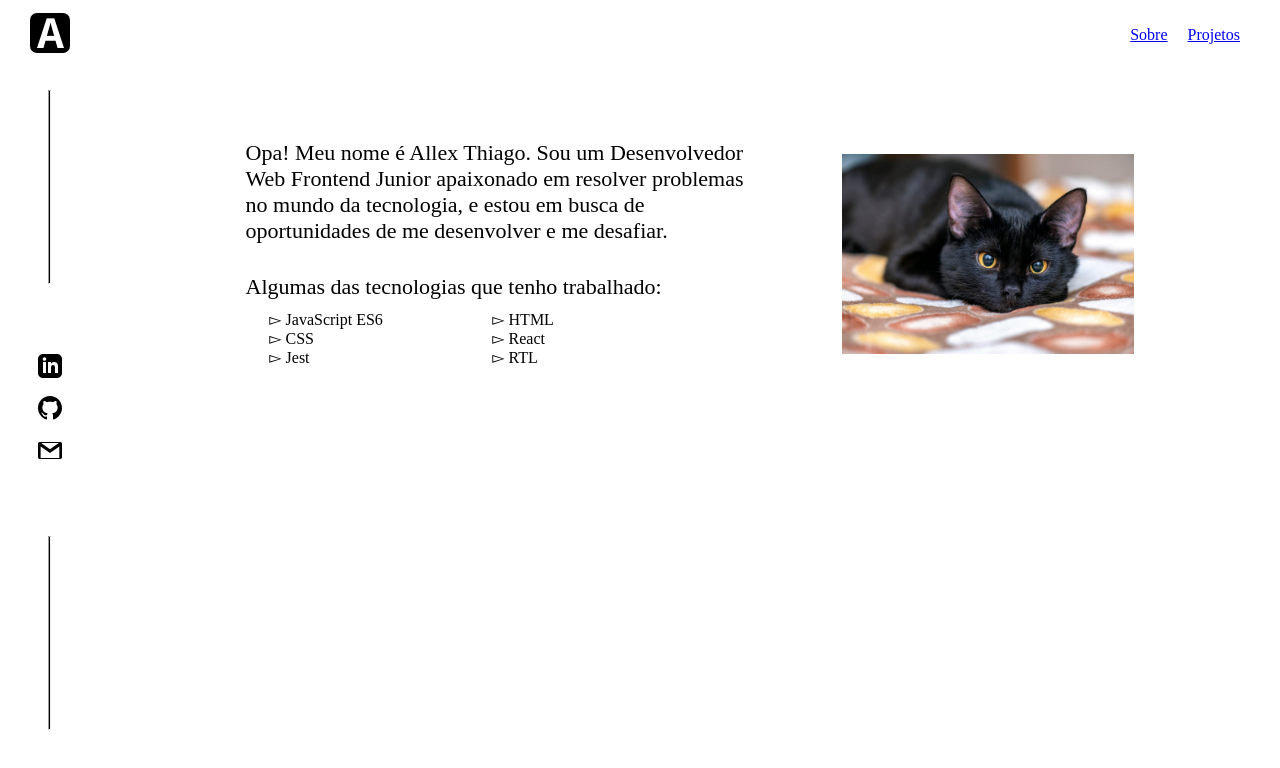
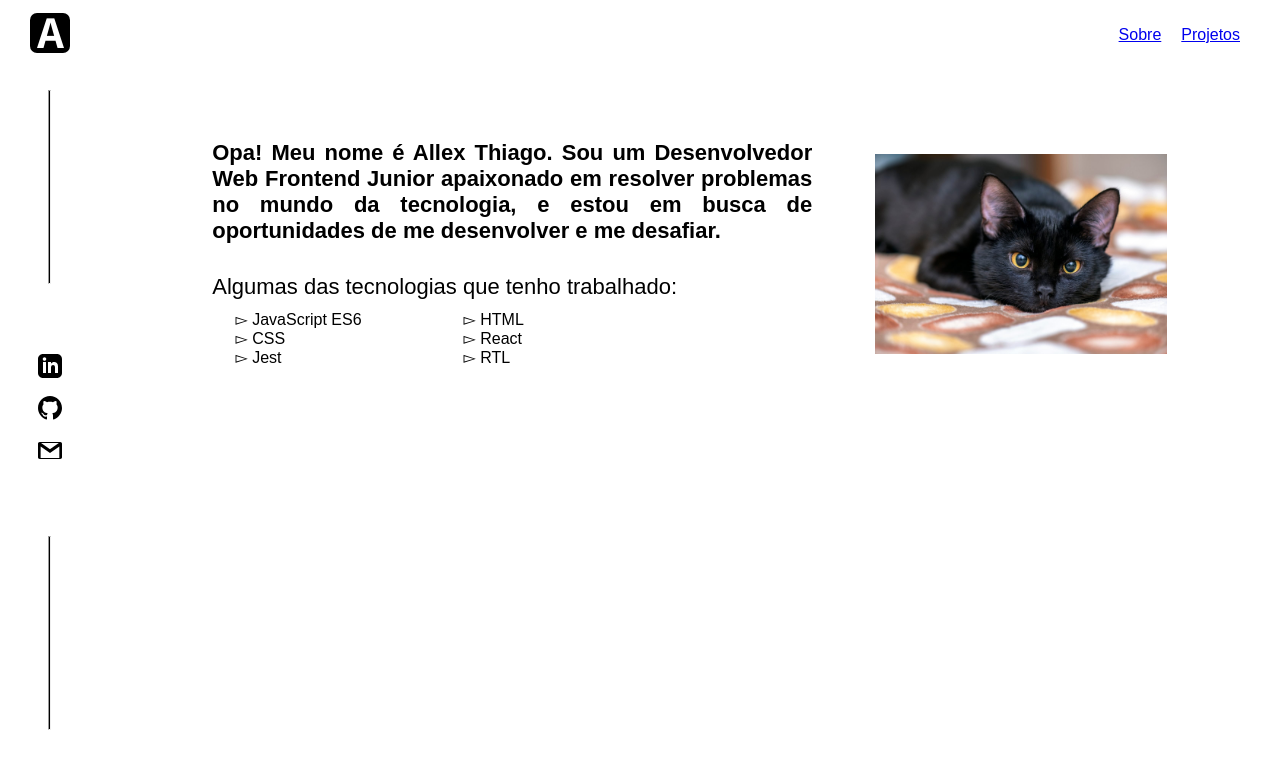
Before and after one commit to AllexThiagoSR/personal-site, a Next.js app: page / in a window 1280 px wide. Shown: the top 768 px of the page. Built offline with nearby package versions, Linux system fonts and the light colour scheme.

Commit message:
feat: Adiciona um ícone na barra com título da página

```diff
--- a/src/pages/_app.js
+++ b/src/pages/_app.js
@@ -3,12 +3,13 @@ import '../styles/globals.css';
 import '../styles/RootPage.css';
 import Aside from '@/components/Aside';
 import Head from 'next/head';
+import logo from '../images/logo.png'
 
 export default function App({ Component, pageProps }) {
   return (
     <>
       <Head>
-        <link rel="icon" href="images/placeholderImage.jpg" type="image/jpeg" />
+        <link rel="icon" href={ logo.src } type="image/png" />
       </Head>
       <Header />
       <div className="layout-default">
--- a/src/pages/index.js
+++ b/src/pages/index.js
@@ -14,7 +14,7 @@ export default function Home() {
       <main>
         <section className="short-description">
           <div>
-            <p>
+            <p className="short-description-text">
               Opa! Meu nome é Allex Thiago.
               Sou um Desenvolvedor Web Frontend Junior
               apaixonado em resolver problemas no mundo da tecnologia,
--- a/src/styles/RootPage.css
+++ b/src/styles/RootPage.css
@@ -6,8 +6,13 @@
 }
 
 .short-description p {
-  max-width: 500px;
   font-size: 22px;
+}
+
+.short-description p.short-description-text {
+  max-width: 600px;
+  font-weight: 800;
+  text-align: justify;
 }
 
 .skills-wrapper {
--- a/src/styles/globals.css
+++ b/src/styles/globals.css
@@ -1,114 +1,6 @@
-/* :root {
-  --max-width: 1100px;
-  --border-radius: 12px;
-  --font-mono: ui-monospace, Menlo, Monaco, 'Cascadia Mono', 'Segoe UI Mono',
-    'Roboto Mono', 'Oxygen Mono', 'Ubuntu Monospace', 'Source Code Pro',
-    'Fira Mono', 'Droid Sans Mono', 'Courier New', monospace;
-
-    --foreground-rgb: 255, 255, 255;
-    --background-start-rgb: 0, 0, 0;
-    --background-end-rgb: 0, 0, 0;
-
-    --primary-glow: radial-gradient(rgba(1, 65, 255, 0.4), rgba(1, 65, 255, 0));
-    --secondary-glow: linear-gradient(
-      to bottom right,
-      rgba(1, 65, 255, 0),
-      rgba(1, 65, 255, 0),
-      rgba(1, 65, 255, 0.3)
-    );
-
-    --tile-start-rgb: 2, 13, 46;
-    --tile-end-rgb: 2, 5, 19;
-    --tile-border: conic-gradient(
-      #ffffff80,
-      #ffffff40,
-      #ffffff30,
-      #ffffff20,
-      #ffffff10,
-      #ffffff10,
-      #ffffff80
-    );
-
-    --callout-rgb: 20, 20, 20;
-    --callout-border-rgb: 108, 108, 108;
-    --card-rgb: 100, 100, 100;
-    --card-border-rgb: 200, 200, 200;
-}
-
-@media (prefers-color-scheme: dark) {
-  :root {
-    --foreground-rgb: 255, 255, 255;
-    --background-start-rgb: 0, 0, 0;
-    --background-end-rgb: 0, 0, 0;
-
-    --primary-glow: radial-gradient(rgba(1, 65, 255, 0.4), rgba(1, 65, 255, 0));
-    --secondary-glow: linear-gradient(
-      to bottom right,
-      rgba(1, 65, 255, 0),
-      rgba(1, 65, 255, 0),
-      rgba(1, 65, 255, 0.3)
-    );
-
-    --tile-start-rgb: 2, 13, 46;
-    --tile-end-rgb: 2, 5, 19;
-    --tile-border: conic-gradient(
-      #ffffff80,
-      #ffffff40,
-      #ffffff30,
-      #ffffff20,
-      #ffffff10,
-      #ffffff10,
-      #ffffff80
-    );
-
-    --callout-rgb: 20, 20, 20;
-    --callout-border-rgb: 108, 108, 108;
-    --card-rgb: 100, 100, 100;
-    --card-border-rgb: 200, 200, 200;
-  }
-}
-
-* {
-  box-sizing: border-box;
-  padding: 0;
-  margin: 0;
-}
-
-html {
-  color-scheme: dark;
-}
-
-html,
-body {
-  max-width: 100vw;
-  overflow-x: hidden;
-}
-
-body {
-  color: rgb(var(--foreground-rgb));
-  background: linear-gradient(
-      to bottom,
-      transparent,
-      rgb(var(--background-end-rgb))
-    )
-    rgb(var(--background-start-rgb));
-}
-
-a {
-  color: inherit;
-  text-decoration: none;
-}
-
-@media (prefers-color-scheme: dark) {
-  html {
-    color-scheme: dark;
-  }
-} */
 * {
   margin: 0;
-  /* background-color: black;
-  color: white;
-  fill: white; */
+  font-family: "Rubik", sans-serif;
 }
 
 body {
```
Also changed, not shown: src/images/logo.png (added), src/images/logo.svg (deleted).
